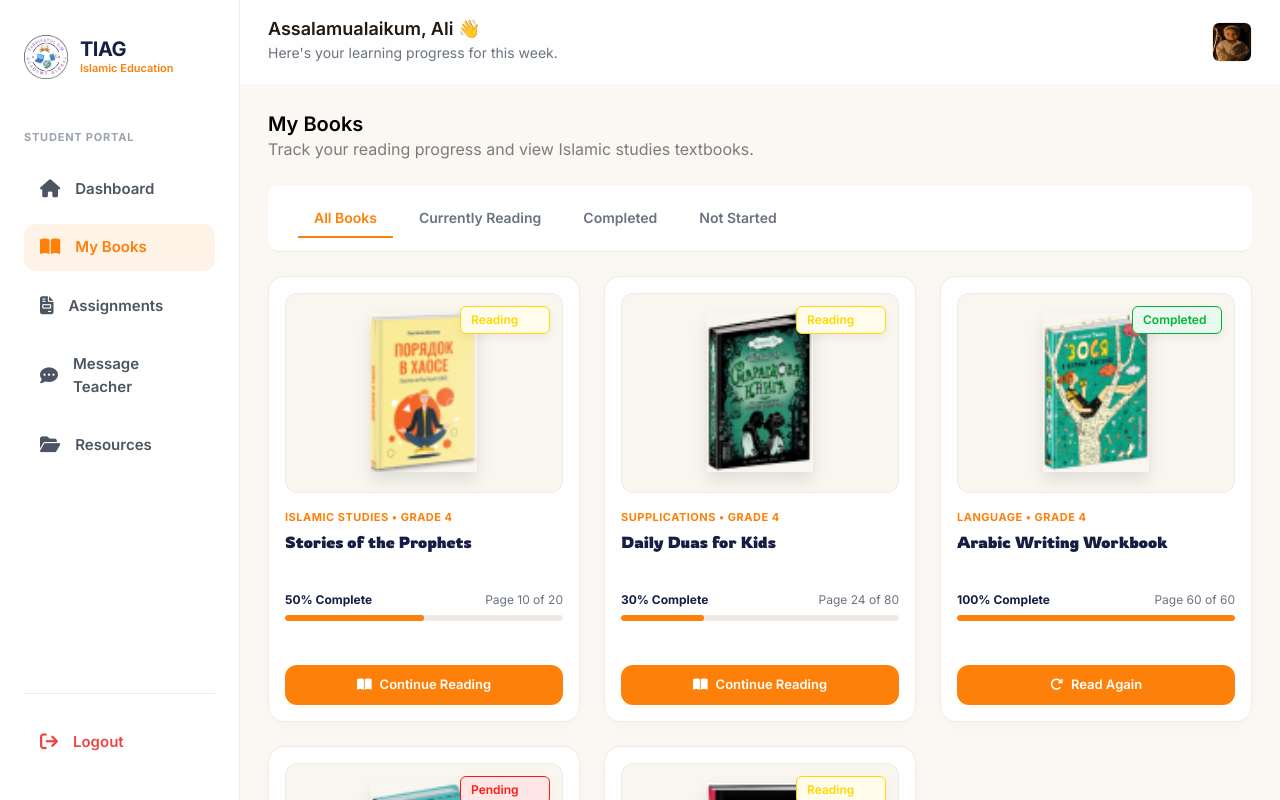
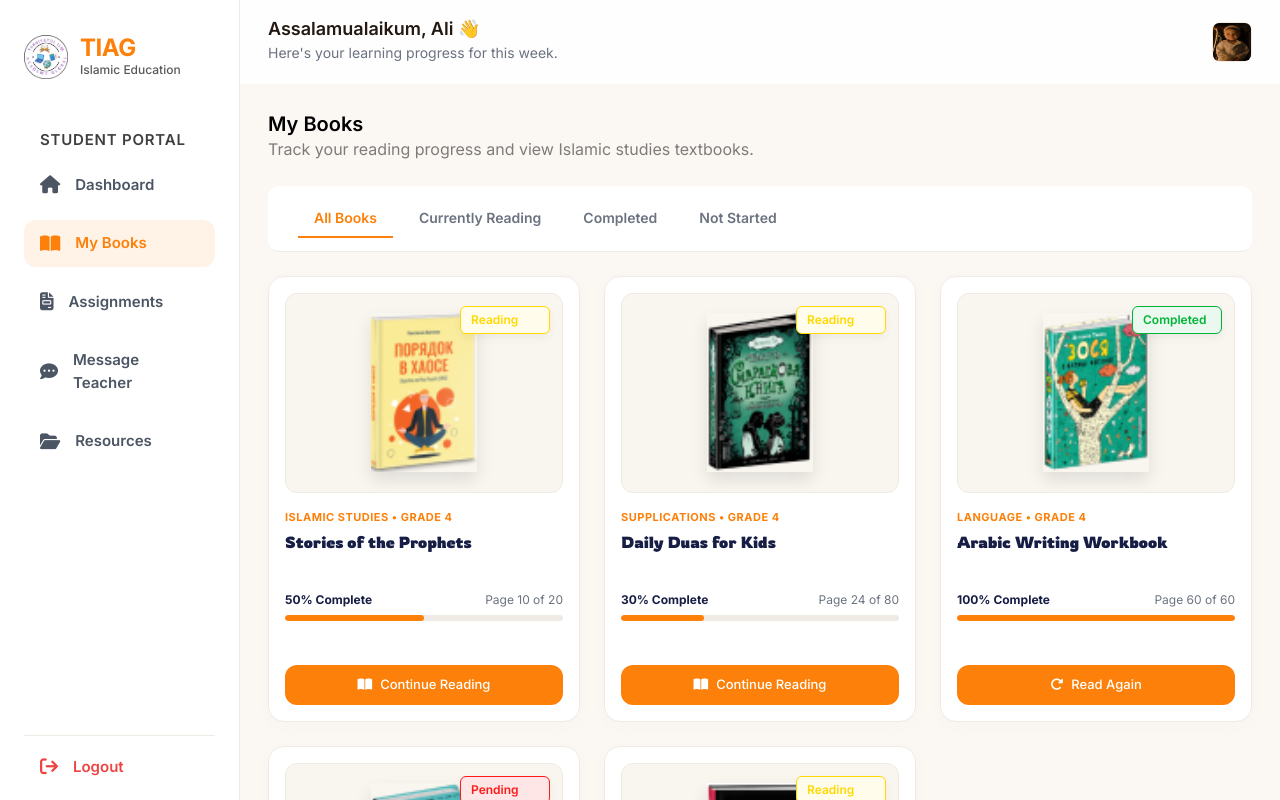
Before and after one commit to gagan947/tarbiyatul, an Angular app: page /student/my-books in a window 1280 px wide. Built offline with nearby package versions, Linux system fonts and the light colour scheme.

Commit message:
chat css change

```diff
--- a/src/app/component/student-portel/std-portal/std-portal.component.css
+++ b/src/app/component/student-portel/std-portal/std-portal.component.css
@@ -10,7 +10,7 @@
 .portal-sidebar {
   background-color: #ffffff;
   border-right: 1px solid #EFEAE4;
-  padding: 35px 24px;
+  padding: 35px 24px 10px;
   display: flex;
   flex-direction: column;
   height: 100vh;
@@ -39,17 +39,17 @@
 }
 
 .brand-title {
-  font-size: 20px;
+  font-size: 24px;
   font-weight: 700;
-  color: #171E45;
+  color: #FC800A;
   letter-spacing: -0.5px;
   line-height: 1.1;
 }
 
 .brand-sub {
-  font-size: 11px;
-  color: #FC800A;
-  font-weight: 600;
+  font-size: 12px;
+  color: #595959;
+  font-weight: 500;
 }
 
 .sidebar-menu-wrapper {
@@ -57,12 +57,13 @@
 }
 
 .menu-section-title {
-  font-size: 11px;
-  font-weight: 700;
-  color: #9CA3AF;
+  font-size: 15px;
+  font-weight: 600;
+  padding-inline: 16px;
+  color:#3F3F3F ;
   letter-spacing: 0.8px;
   display: block;
-  margin-bottom: 20px;
+  margin-bottom: 10px;
 }
 
 .sidebar-nav ul {
@@ -104,7 +105,7 @@
 
 .sidebar-footer {
   border-top: 1px solid #EFEAE4;
-  padding-top: 25px;
+  padding-top: 8px;
 }
 
 .logout-btn {
@@ -520,17 +521,17 @@
 }
 
 .logout-modal-title {
-  font-size: 26px;
-  font-weight: 750;
-  color: #171E45;
+  font-size: 28px;
+  font-weight: 500;
+  color: #000;
   margin: 0 0 10px 0;
   font-family: 'Inter', sans-serif;
   letter-spacing: -0.5px;
 }
 
 .logout-modal-subtitle {
-  font-size: 15px;
-  color: #6B7280;
+  font-size: 16px;
+  color: #666666;
   margin: 0 0 35px 0;
   font-weight: 500;
 }
@@ -552,7 +553,7 @@
   padding: 14px 20px;
   font-size: 14px;
   border-radius: 14px;
-  font-weight: 700;
+  font-weight: 500;
   border: none;
   cursor: pointer;
 }
--- a/src/assets/css/portal-common.css
+++ b/src/assets/css/portal-common.css
@@ -147,7 +147,7 @@
   gap: 8px;
   padding: 12px 24px;
   font-size: 16px;
-  font-weight: 600;
+  font-weight: 500;
   border-radius: 20px;
   cursor: pointer;
   transition: all 0.2s ease;
```
